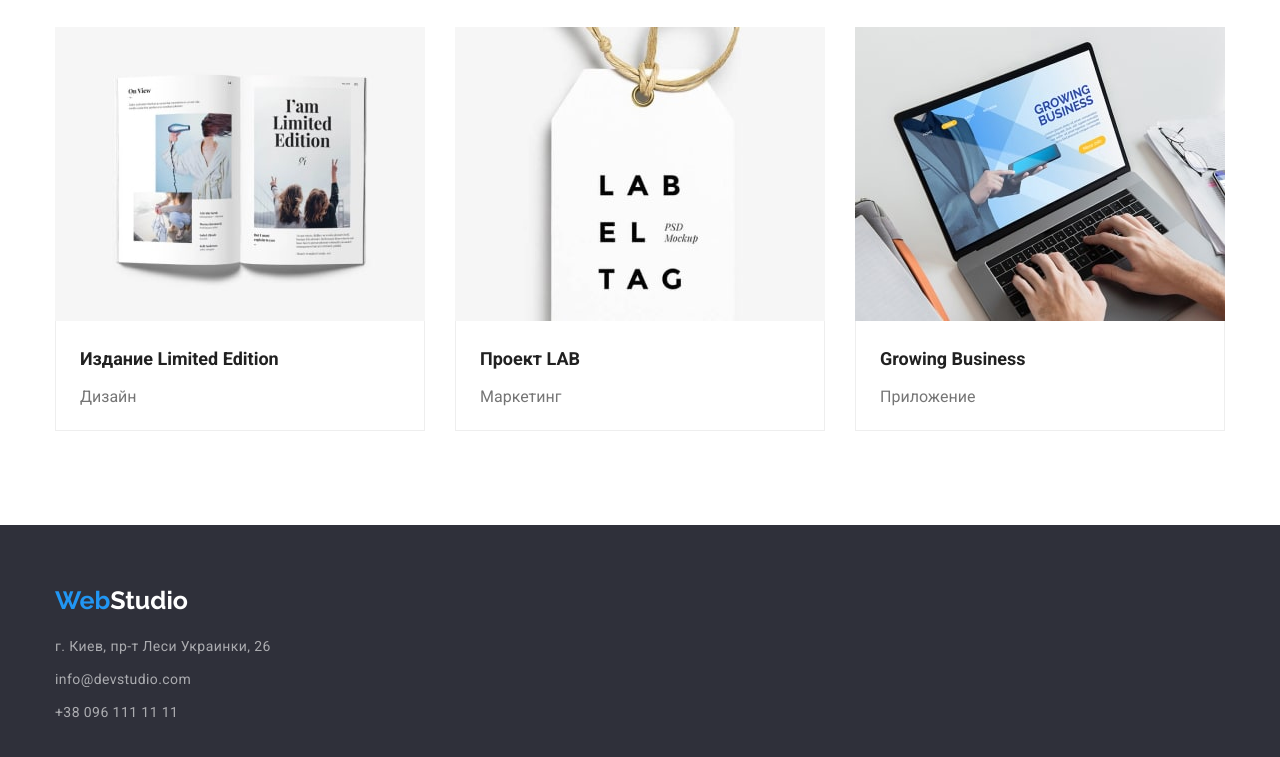
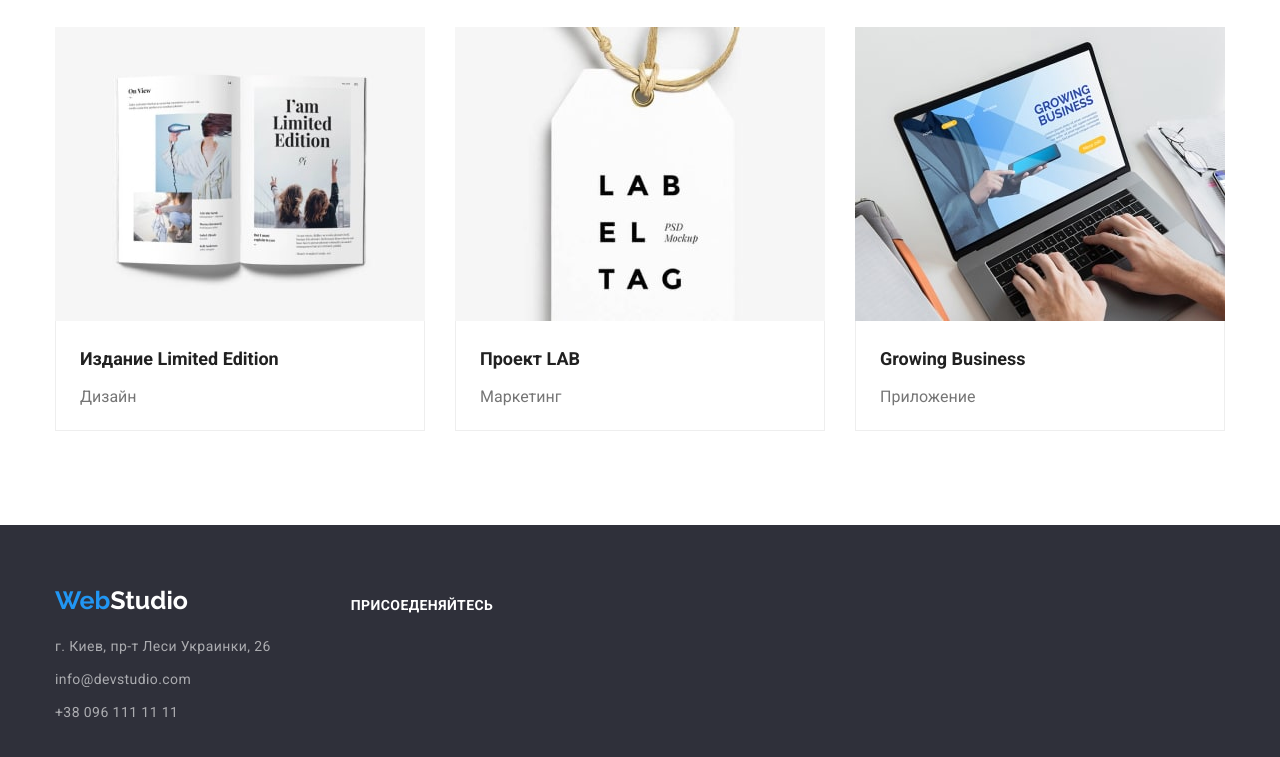
Before and after one commit to Finkons/goit-markup-hw-04, a plain HTML site: page portfolio.html in a window 1280 px wide. Shown: the part 1104-1861 px from the top of the page. Drawn offline with Linux system fonts and the light colour scheme.

```diff
--- a/portfolio.html
+++ b/portfolio.html
@@ -165,7 +165,8 @@
       </section>
     </main>
     <footer class="footer">
-      <div class="container">
+      <section class="footer-box container">
+        <div class="address-box">
           <a href="./index.html" class="logo">Web<span class="logo-footer">Studio</span></a>
           <address class="footer-address">
             <ul class="address-list">
@@ -183,6 +184,10 @@
             </ul>
           </address>
         </div>
+        <div class="social-box">
+          <h2 class="social-title">Присоеденяйтесь</h2>
+        </div>
+      </section>
     </footer>
   </body>
 </html>
```
Lines whose indentation alone changed are shown as unchanged.
